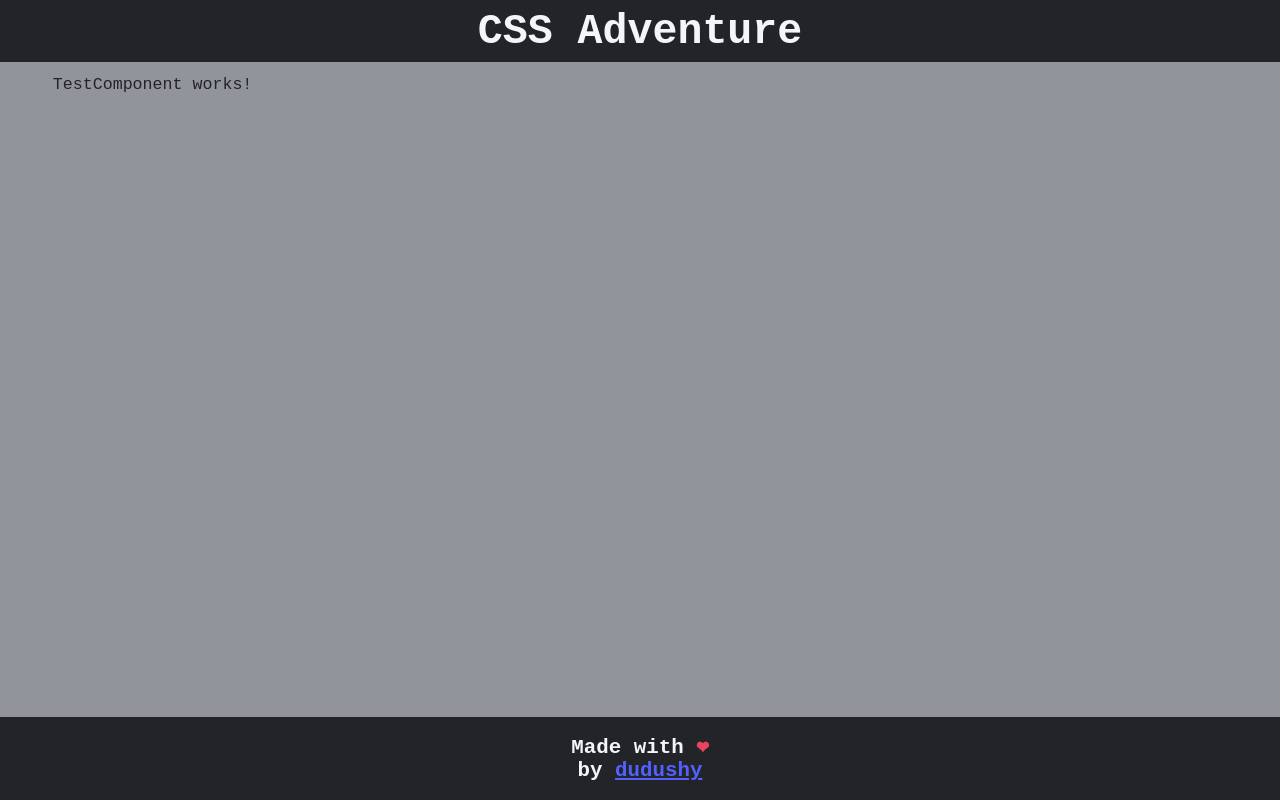
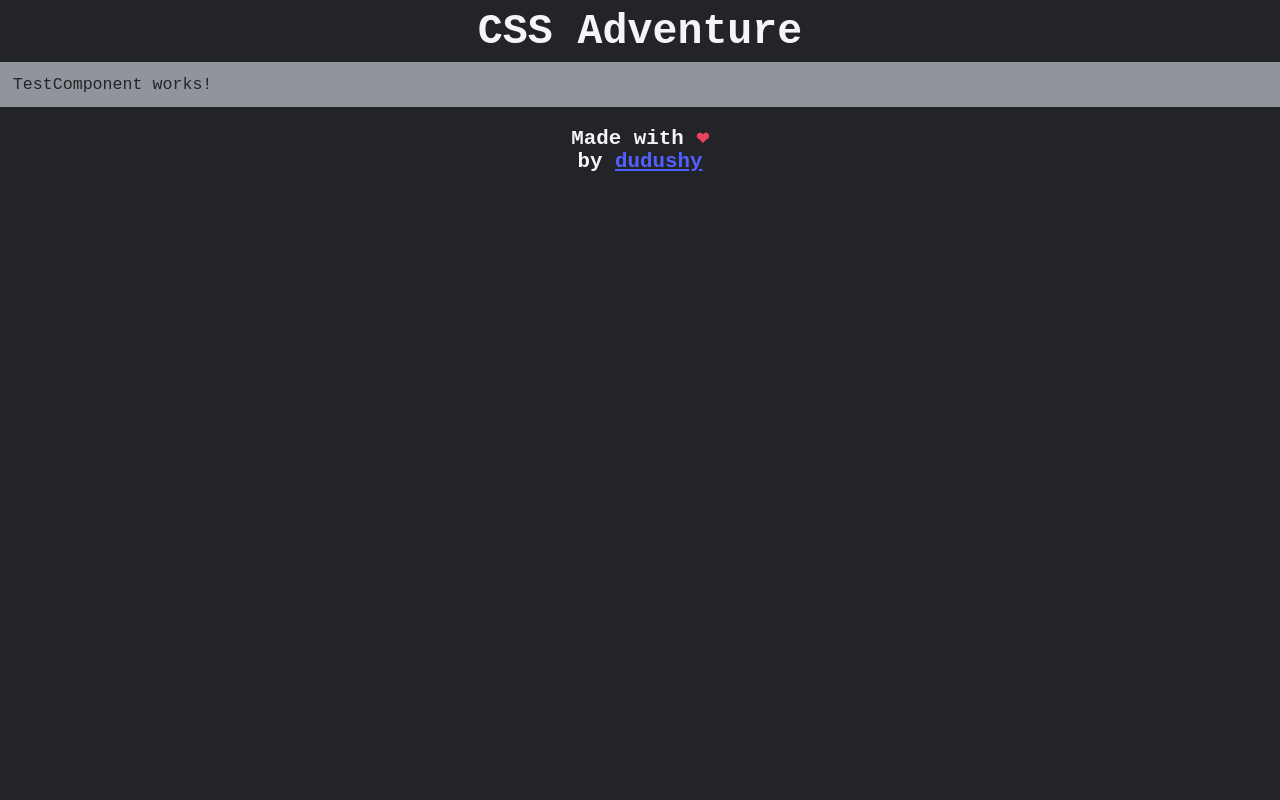
Before and after one commit to dudushy/web-adventure, an Angular app: page /test in a window 1280 px wide. Built offline with nearby package versions, Linux system fonts and the light colour scheme.

Commit message:
Fix height?

```diff
--- a/src/app/adventures/forms/login1/login1.component.scss
+++ b/src/app/adventures/forms/login1/login1.component.scss
@@ -3,7 +3,6 @@
 :host {
   display: flex;
   justify-content: center;
-  height: 100%;
   width: 100%;
   background: $medium;
   color: $dark;
--- a/src/app/adventures/loaders/loading1/loading1.component.scss
+++ b/src/app/adventures/loaders/loading1/loading1.component.scss
@@ -3,7 +3,6 @@
 :host {
   display: flex;
   justify-content: center;
-  height: 100%;
   width: 100%;
   background: $medium;
   color: $dark;
@@ -23,13 +22,15 @@
   display: flex;
   justify-content: center;
   align-items: center;
+  height: (calc(var(--responsiveUnit) * 20));
 }
 
 .flower-loader {
   display: flex;
   justify-content: center;
   align-items: center;
-  @include fixedHeight(calc(var(--responsiveUnit) * 3));
+  // @include fixedHeight(calc(var(--responsiveUnit) * 3));
+  height: (calc(var(--responsiveUnit) * 3));
   aspect-ratio: 1;
   border-radius: 50%;
   // border: calc(var(--responsiveUnit) * 0.15) solid $dark;
@@ -41,8 +42,10 @@
   // animation: rotateAndPulse 200ms linear infinite;
 
   .flower-petal {
-    @include fixedHeight(calc(var(--responsiveUnit) * 6));
-    @include fixedWidth(calc(var(--responsiveUnit) * 3));
+    // @include fixedHeight(calc(var(--responsiveUnit) * 6));
+    height: (calc(var(--responsiveUnit) * 6));
+    // @include fixedWidth(calc(var(--responsiveUnit) * 3));
+    width: (calc(var(--responsiveUnit) * 3));
     border-radius: 50%;
     // border: calc(var(--responsiveUnit) * 0.2) solid $dark;
     position: absolute;
--- a/src/app/adventures/loaders/loading2/loading2.component.scss
+++ b/src/app/adventures/loaders/loading2/loading2.component.scss
@@ -3,7 +3,6 @@
 :host {
   display: flex;
   justify-content: center;
-  height: 100%;
   width: 100%;
   background: $medium;
   color: $dark;
@@ -23,6 +22,7 @@
   display: flex;
   justify-content: center;
   align-items: center;
+  height: (calc(var(--responsiveUnit) * 20));
 }
 
 .newton-disc {
--- a/src/app/adventures/loaders/loading3/loading3.component.scss
+++ b/src/app/adventures/loaders/loading3/loading3.component.scss
@@ -3,7 +3,6 @@
 :host {
   display: flex;
   justify-content: center;
-  height: 100%;
   width: 100%;
   background: $medium;
   color: $dark;
@@ -23,6 +22,7 @@
   display: flex;
   justify-content: center;
   align-items: center;
+  height: (calc(var(--responsiveUnit) * 20));
 }
 
 .fairy {
--- a/src/app/adventures/loaders/loading4/loading4.component.scss
+++ b/src/app/adventures/loaders/loading4/loading4.component.scss
@@ -3,7 +3,6 @@
 :host {
   display: flex;
   justify-content: center;
-  height: 100%;
   width: 100%;
   background: $medium;
   color: $dark;
@@ -23,6 +22,7 @@
   display: flex;
   justify-content: center;
   align-items: center;
+  height: (calc(var(--responsiveUnit) * 20));
 }
 
 .loader-wrapper {
--- a/src/app/adventures/loaders/loading5/loading5.component.scss
+++ b/src/app/adventures/loaders/loading5/loading5.component.scss
@@ -3,7 +3,6 @@
 :host {
   display: flex;
   justify-content: center;
-  height: 100%;
   width: 100%;
   background: $medium;
   color: $dark;
@@ -23,6 +22,7 @@
   display: flex;
   justify-content: center;
   align-items: center;
+  height: (calc(var(--responsiveUnit) * 20));
 }
 
 .shy-wrapper {
--- a/src/app/app.component.scss
+++ b/src/app/app.component.scss
@@ -16,7 +16,7 @@ main {
   display: flex;
   flex-direction: column;
   align-items: center;
-  justify-content: space-between;
+  // justify-content: space-between;
 }
 
 router-outlet {
--- a/src/app/pages/home/home.component.scss
+++ b/src/app/pages/home/home.component.scss
@@ -1,9 +1,7 @@
 @import "/src/styles.scss";
 
 :host {
-  display: flex;
-  justify-content: center;
-  height: 100%;
+  // height: calc(100vh - var(--headerHeight) - var(--footerHeight));
   width: 100%;
   background: $medium;
   color: $dark;
@@ -20,6 +18,7 @@
 }
 
 .cards {
+  // height: 100%;
   display: flex;
   flex-wrap: wrap;
   justify-content: center;
--- a/src/app/pages/test/test.component.scss
+++ b/src/app/pages/test/test.component.scss
@@ -1,9 +1,7 @@
 @import "/src/styles.scss";
 
 :host {
-  display: flex;
-  justify-content: center;
-  height: 100%;
+  // height: calc(100vh - var(--headerHeight) - var(--footerHeight));
   width: 100%;
   background: $medium;
   color: $dark;
@@ -11,6 +9,7 @@
 
 #content {
   height: 100%;
+  // height: calc(100vh - var(--headerHeight) - var(--footerHeight));
   padding-block: 1%;
   padding-inline: 1%;
   width: 100%;
```
